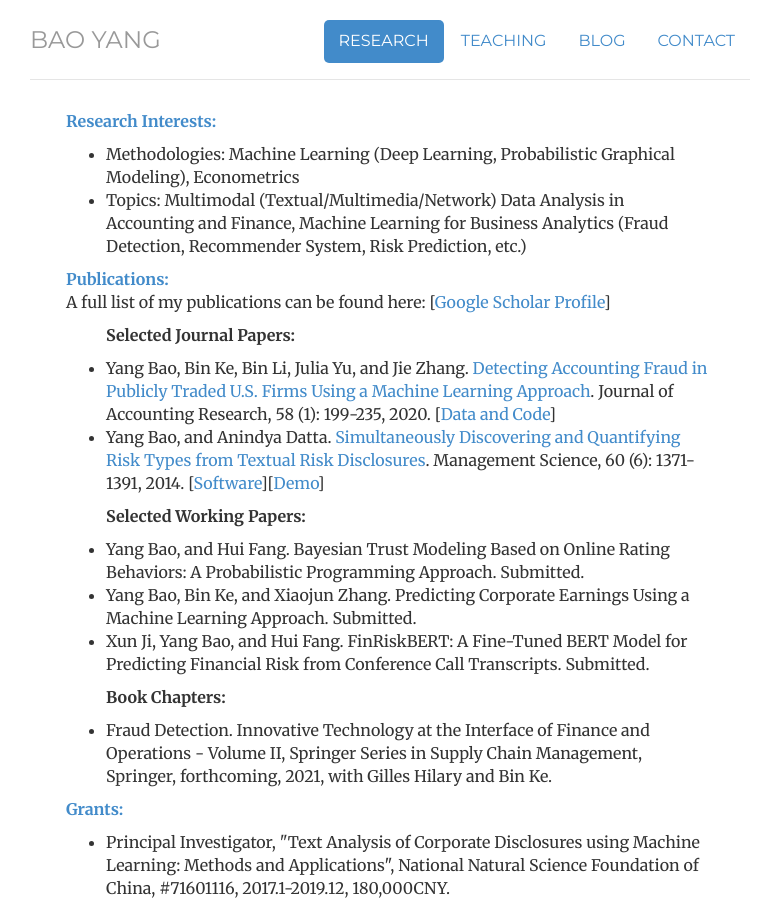
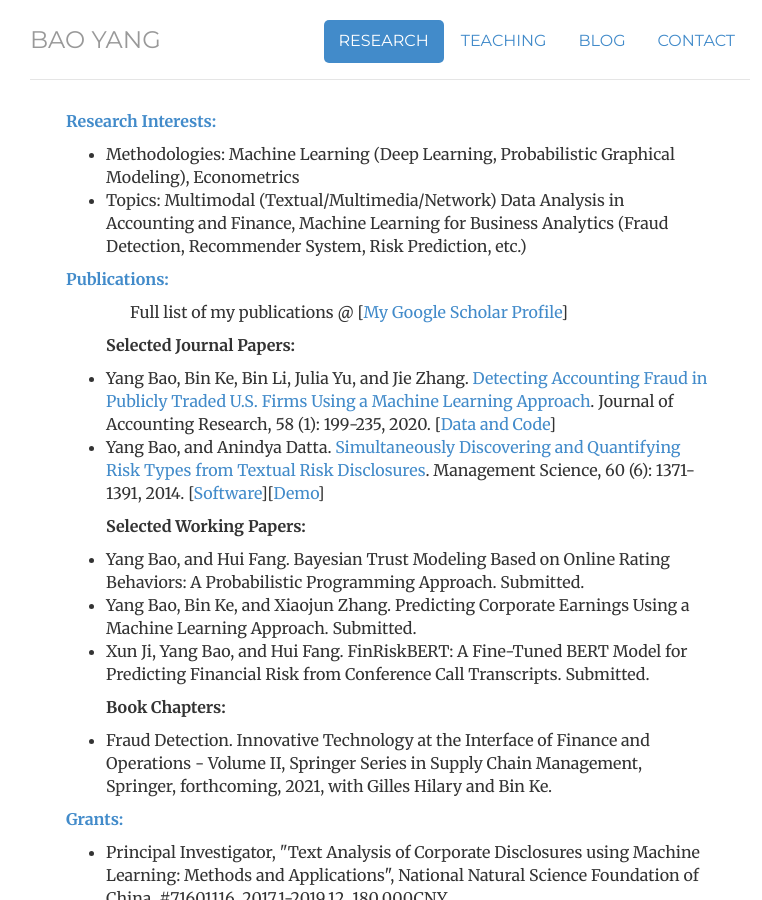
Before and after one commit to popeye007/popeye007.github.io, a Jekyll site: the page built from research/index.html, in a window 1280 px wide and 900 px high. Shown: the whole window, without its empty margins (250-1012 px from the left). Built offline with Jekyll 4.4.1, drawn with Linux system fonts in a browser that asks for light colours; comment, search, counter and statistics services are not loaded.

Commit message:
update pubs

```diff
--- a/research/index.html
+++ b/research/index.html
@@ -21,7 +21,7 @@
 
 	<p><strong><a name="Publications">Publications:</a></strong><br>
 		<!-- <p><u>Selected Journal Papers:</u></p> -->
-		A full list of my publications can be found here: [<a href="https://scholar.google.com/citations?user=7EEwatMAAAAJ" target="_blank">Google Scholar Profile</a>]
+		<p style="text-indent:4em">Full list of my publications @ [<a href="https://scholar.google.com/citations?user=7EEwatMAAAAJ" target="_blank">My Google Scholar Profile</a>]</p>
 		<ul>
 			<p><b>Selected Journal Papers:</b></p>
 			<li>Yang Bao, Bin Ke, Bin Li, Julia Yu, and Jie Zhang. <a href="https://onlinelibrary.wiley.com/doi/10.1111/1475-679X.12292">Detecting Accounting Fraud in Publicly Traded U.S. Firms Using a Machine Learning Approach</a>. Journal of Accounting Research, 58 (1): 199-235, 2020. [<a href="https://github.com/JarFraud/FraudDetection">Data and Code</a>]</li>
```
